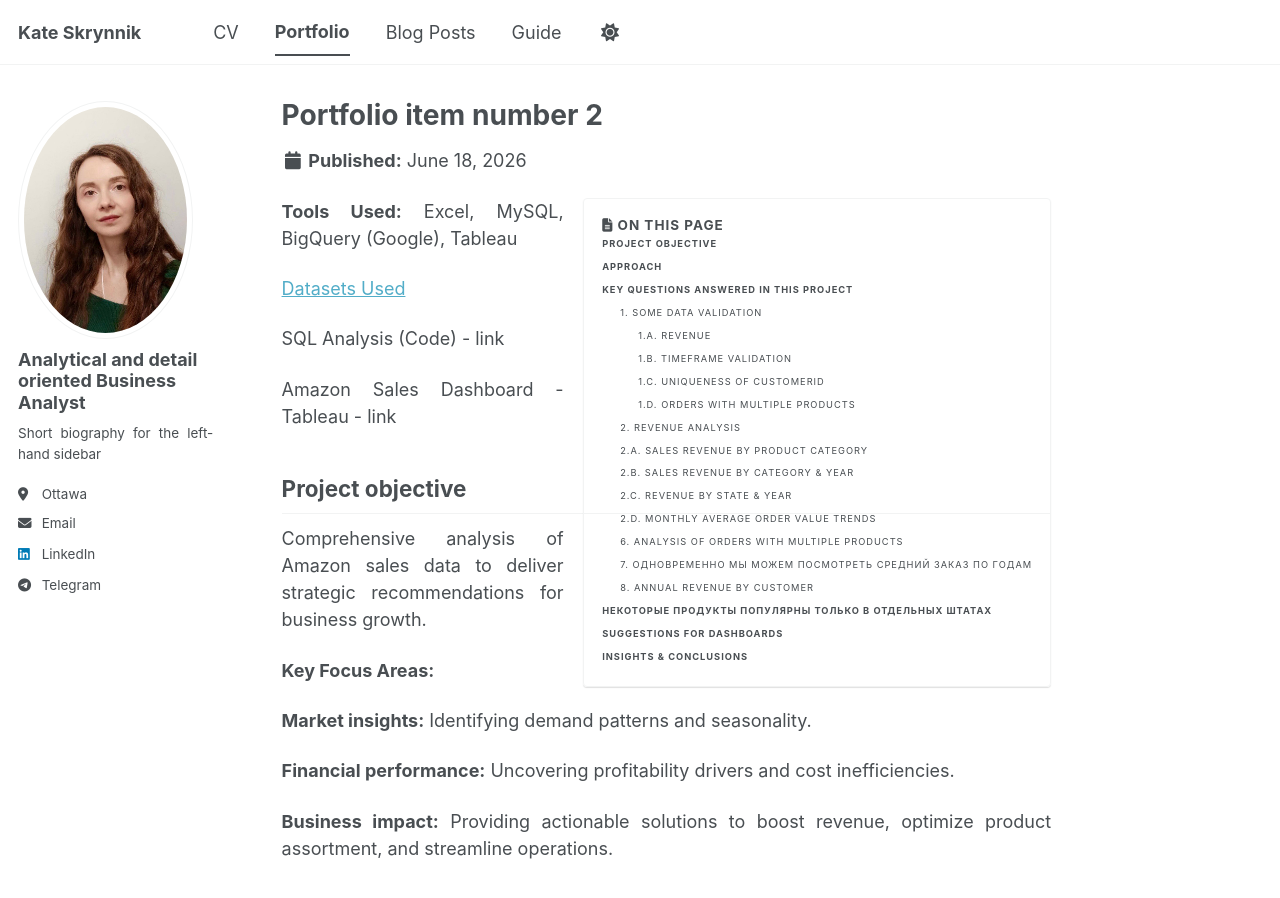
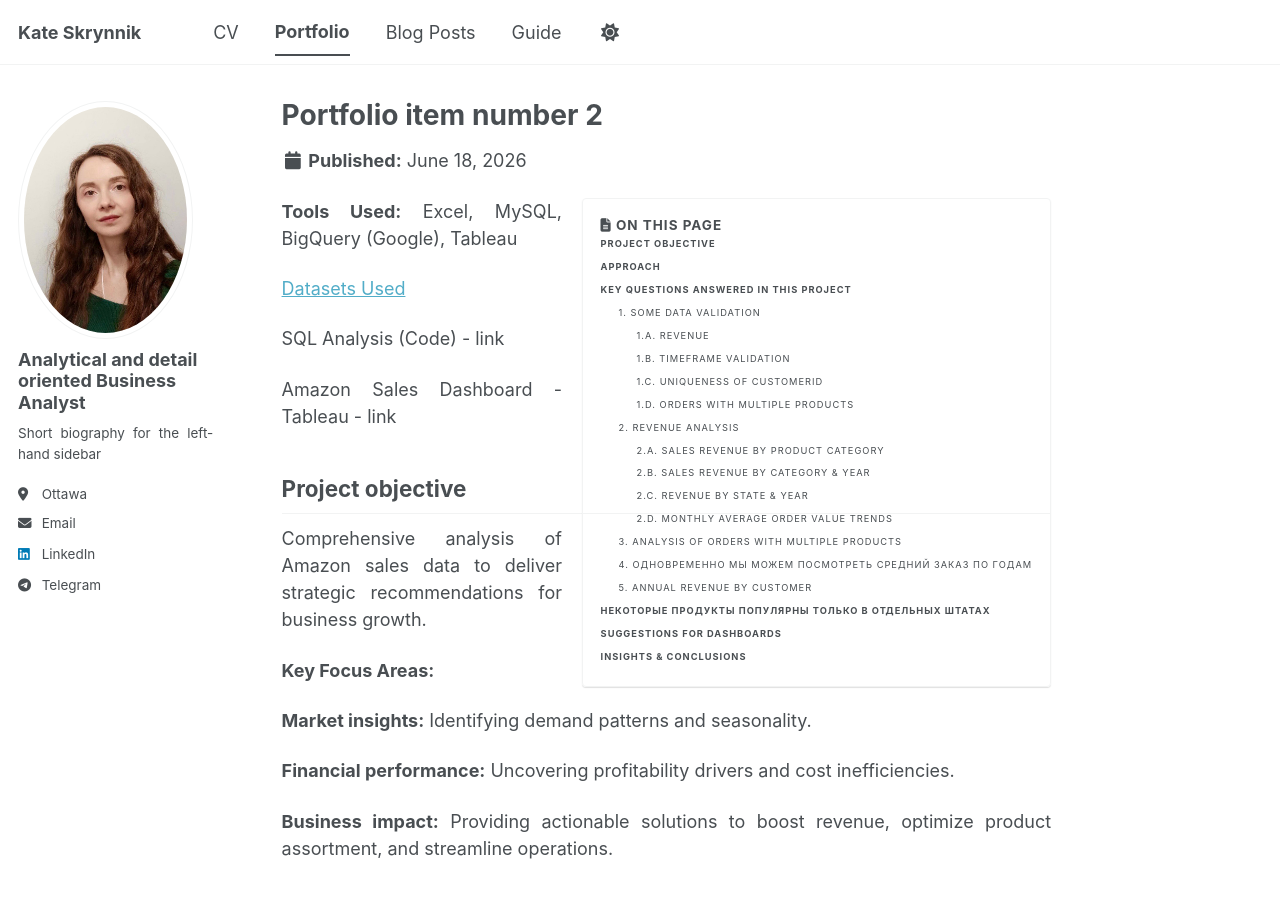
Before and after one commit to katevision/KateS, a Jekyll site: the page built from _portfolio/portfolio-2.md, in a window 1280 px wide and 900 px high. Built offline with Jekyll 4.4.1, drawn with Linux system fonts in a browser that asks for light colours; a script bundle is joined from its source files by our own code; library files that are not in the unit come from our copies; some of the changed text lies outside the part shown.

Commit message:
Update portfolio-2.md

````diff
--- a/_portfolio/portfolio-2.md
+++ b/_portfolio/portfolio-2.md
@@ -131,7 +131,7 @@ The dataset contains exclusively single-item orders, with no orders including mu
 
 ### 2.  Revenue Analysis
 
-### 2.A. Sales revenue  by product category
+#### 2.A. Sales revenue  by product category
 
 With nearly five years of data available, we can now analyze revenue by category to obtain an overall view of sales performance
 
@@ -145,7 +145,7 @@ ORDER BY revenue DESC
 
 Since the dataset contains sample data, the differences in revenue across categories are relatively minor. Using real business data, we could determine which product category contributed the most to overall sales revenue.
 
-### 2.B. Sales revenue by category & year
+#### 2.B. Sales revenue by category & year
 
 Next, we will analyze category sales by individual year to better understand how sales patterns have evolved over time. This will help us identify top-performing segments, spot trends, and support more informed business decisions.
 
@@ -162,7 +162,7 @@ We look at revenue trends by year. We can also focus on specific periods and com
 
 <img src="{{ site.baseurl }}/images/revenue category year.png">
 
-### 2.C. Revenue by state & year
+#### 2.C. Revenue by state & year
 We could analyze the data by state across different years.
 
 Можно увидеть, какие штаты генерируют наибольший объем продаж, а какие дают небольшой вклад.
@@ -201,7 +201,7 @@ However, such an analysis could generally help identify differences in purchase
 Выручку на одного клиента.
 но мы не можем
 
-### 2.D. Monthly average order value trends
+#### 2.D. Monthly average order value trends
 (не клиента, а если бы были уникальный айди могли бы посмотреть средний чек по клиентам)
  в нашем случае опять же чеки почти не отличаются, то есть отличаются незначительно, но допустим, что это значительные отличия, совместно с другой аналитикой, мы можем это использовать для принятия решений
 
@@ -244,7 +244,7 @@ GROUP BY 1
 ORDER BY 1
 ```
 
-### 6. Analysis of orders with multiple products
+### 3. Analysis of orders with multiple products
 
 For cross-selling and upselling opportunities, it would be valuable to analyze which products are commonly purchased together to better understand category correlations and customer buying behavior.
 
@@ -281,7 +281,7 @@ GROUP BY product_1, product_2
 ORDER BY pair_frequency DESC
 ```
 
-### 7. одновременно мы можем посмотреть средний заказ по годам
+### 4. одновременно мы можем посмотреть средний заказ по годам
 сделать какие-то выводы из этого и при необходимости
 углубиться в среднюю стоимость заказа по месяцам или каким-то еще периодам
 
@@ -303,7 +303,7 @@ ORDER BY year
 
 <img src="{{ site.baseurl }}/images/avg_order_year.png">
 
-### 8. Annual revenue by customer
+### 5. Annual revenue by customer
 
 но наверное лучше ха каздый год отдельно посмотреть
 
````
